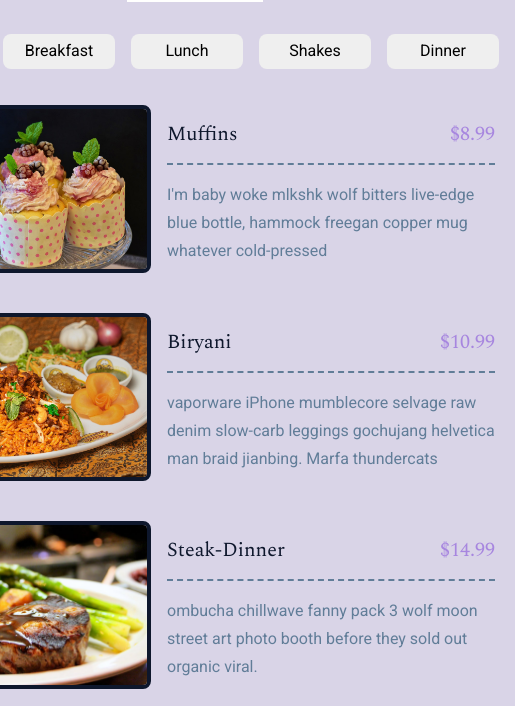
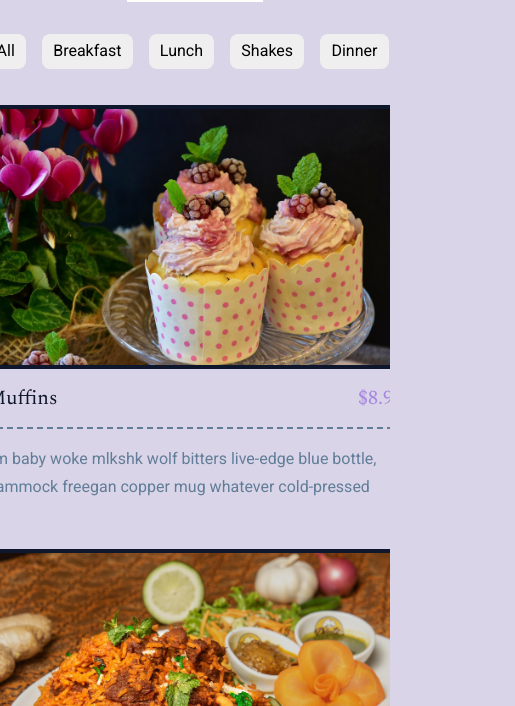
Before and after one commit to RedJOe-0608/Our-Menu, a plain HTML site: page index.html in a window 390 px wide. Shown: the part 138-844 px from the top of the page, 515 px wide, since content can reach past the window. Drawn offline with nearby package versions, Linux system fonts and the light colour scheme.

Commit message:
Responsive design edited

```diff
--- a/css/main.css
+++ b/css/main.css
@@ -5,6 +5,9 @@ html {
 }/*16px*/
 *{
     box-sizing: border-box;
+}
+html,body{
+    overflow-x: hidden;
 }
 
 :root{
@@ -101,6 +104,12 @@ align-items: center;
     margin-bottom: 0.3rem;
 }
 
+.tags{
+    display: flex;
+    justify-content: center;
+    width: 100%;
+}
+
 
 .tag{
         width: 7rem;
@@ -175,7 +184,7 @@ align-items: center;
 
 }
 
-@media  screen and (max-width: 1100px) {
+@media  screen and (max-width: 1300px) {
     .menu-grid{
         display: flex;
         flex-direction: column;
@@ -186,3 +195,18 @@ align-items: center;
     }
 
 }
+
+@media screen and (max-width: 700px){
+    .menu-item{
+        display: flex;
+        flex-direction: column;
+    }
+    .image-container{
+        margin: 0 auto;
+        width: 26rem;
+        height: 16.5rem;
+    }
+    .section-center{
+        width: 60vw;
+    }
+}
```
